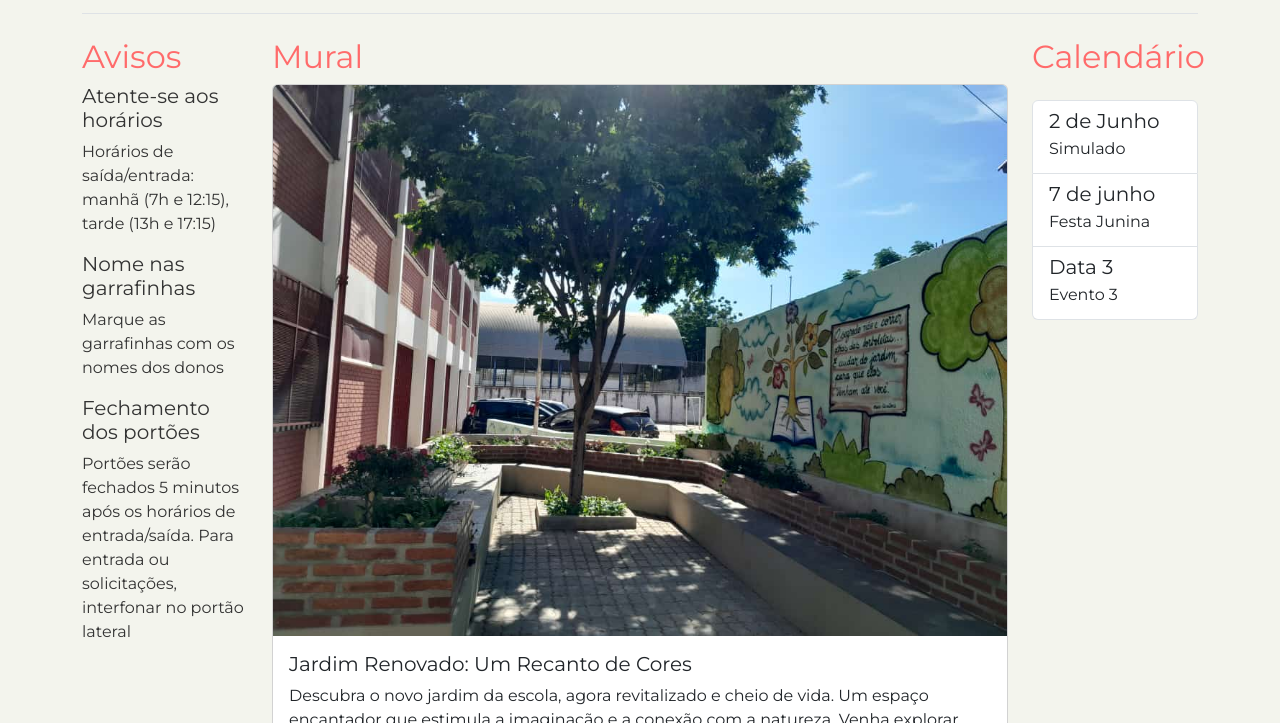
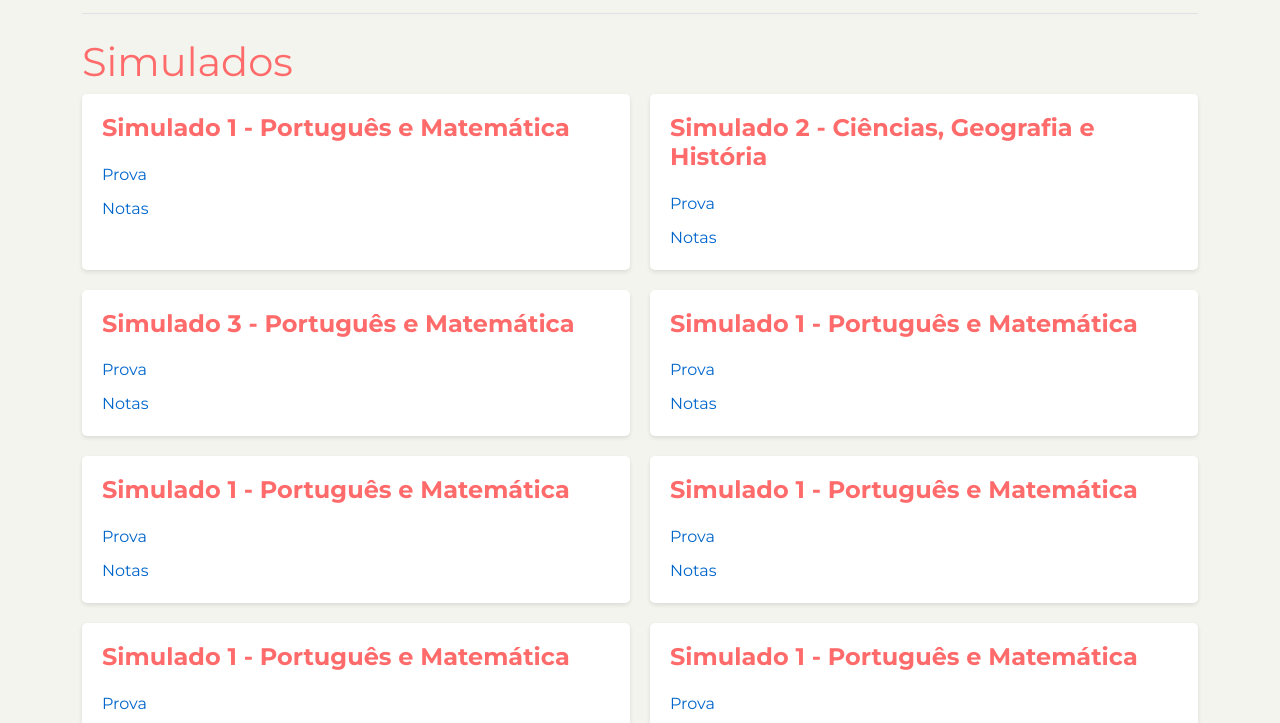
Before and after one commit to cesarnuness/sebastiana, a website built with Parcel: page index.html in a window 1280 px wide. Both pictures are taken after a click on the link "Simulados". Shown: the part 59-782 px from the top of the page. Built offline with nearby package versions, Linux system fonts and the light colour scheme.

Commit message:
Finished simulados page and the functionability

```diff
--- a/script.js
+++ b/script.js
@@ -1,5 +1,6 @@
 import renderEquipe from "./src/view/viewEquipe.mjs";
 import renderInicio from "./src/view/viewInicio.mjs";
+import renderSimulados from "./src/view/viewSimulados.mjs";
 
 // // JavaScript code for infinite scrolling
 // let newsContainer = document.getElementById("news-container");
@@ -32,7 +33,8 @@ inicio.addEventListener("click", function () {
 });
 
 simulados.addEventListener("click", function () {
-  // Add your code here for the "Simulados" button functionality
+  principal.innerHTML = "";
+  principal.insertAdjacentHTML("beforeend", renderSimulados());
 });
 
 galeria.addEventListener("click", function () {
--- /dev/null
+++ b/simulado.html
@@ -0,0 +1,162 @@
+<!DOCTYPE html>
+<html lang="en">
+  <head>
+    <meta charset="UTF-8" />
+    <meta http-equiv="X-UA-Compatible" content="IE=edge" />
+    <meta name="viewport" content="width=device-width, initial-scale=1.0" />
+    <title>Prof. Sebastiana Valdiria</title>
+    <link rel="preconnect" href="https://fonts.googleapis.com" />
+    <link rel="preconnect" href="https://fonts.gstatic.com" crossorigin />
+    <link
+      href="https://fonts.googleapis.com/css2?family=Montserrat:wght@100;400;700&display=swap"
+      rel="stylesheet"
+    />
+    <link
+      href="https://cdn.jsdelivr.net/npm/bootstrap@5.3.0-alpha3/dist/css/bootstrap.min.css"
+      rel="stylesheet"
+    />
+    <link rel="stylesheet" href="style.css" />
+  </head>
+
+  <body>
+    <div class="container">
+      <header
+        class="d-flex flex-wrap justify-content-center py-3 mb-4 border-bottom"
+      >
+        <a
+          href="/"
+          class="d-flex align-items-center mb-3 mb-md-0 me-md-auto link-body-emphasis text-decoration-none"
+        >
+          <svg class="bi me-2" width="45" height="35">
+            <image xlink:href="logo-sol.png" width="40" height="32" />
+            <use></use>
+          </svg>
+          <span class="fs-4">Profª. Sebastiana Valdiria</span>
+        </a>
+
+        <ul class="nav nav-pills">
+          <li class="nav-item">
+            <a id="btn--inicio" href="#" class="nav-link" aria-current="page"
+              >Início</a
+            >
+          </li>
+          <li class="nav-item">
+            <a id="btn--simulados" href="#" class="nav-link">Simulados</a>
+          </li>
+          <li class="nav-item">
+            <a id="btn--equipe" href="#" class="nav-link">Equipe</a>
+          </li>
+          <li class="nav-item">
+            <a id="btn--galeria" href="#" class="nav-link">Galeria</a>
+          </li>
+          <li class="nav-item"><a href="#" class="nav-link">Contato</a></li>
+        </ul>
+      </header>
+    </div>
+    <main class="principal">
+      <div class="container">
+        <div class="row">
+          <div class="col-12">
+            <h1>Simulados</h1>
+            <div class="simulados">
+              <div class="simulado">
+                <h3>Simulado 1 - Português e Matemática</h3>
+                <a href="#">Prova</a>
+                <br />
+                <a href="#">Notas</a>
+              </div>
+
+              <div class="simulado">
+                <h3>Simulado 2 - Ciências, Geografia e História</h3>
+                <a href="#">Prova</a>
+                <br />
+                <a href="#">Notas</a>
+              </div>
+
+              <div class="simulado">
+                <h3>Simulado 3 - Português e Matemática</h3>
+                <a href="#">Prova</a>
+                <br />
+                <a href="#">Notas</a>
+              </div>
+              <div class="simulado">
+                <h3>Simulado 1 - Português e Matemática</h3>
+                <a href="#">Prova</a>
+                <br />
+                <a href="#">Notas</a>
+              </div>
+              <div class="simulado">
+                <h3>Simulado 1 - Português e Matemática</h3>
+                <a href="#">Prova</a>
+                <br />
+                <a href="#">Notas</a>
+              </div>
+              <div class="simulado">
+                <h3>Simulado 1 - Português e Matemática</h3>
+                <a href="#">Prova</a>
+                <br />
+                <a href="#">Notas</a>
+              </div>
+              <div class="simulado">
+                <h3>Simulado 1 - Português e Matemática</h3>
+                <a href="#">Prova</a>
+                <br />
+                <a href="#">Notas</a>
+              </div>
+              <div class="simulado">
+                <h3>Simulado 1 - Português e Matemática</h3>
+                <a href="#">Prova</a>
+                <br />
+                <a href="#">Notas</a>
+              </div>
+              <div class="simulado">
+                <h3>Simulado 1 - Português e Matemática</h3>
+                <a href="#">Prova</a>
+                <br />
+                <a href="#">Notas</a>
+              </div>
+              <div class="simulado">
+                <h3>Simulado 1 - Português e Matemática</h3>
+                <a href="#">Prova</a>
+                <br />
+                <a href="#">Notas</a>
+              </div>
+              <div class="simulado">
+                <h3>Simulado 1 - Português e Matemática</h3>
+                <a href="#">Prova</a>
+                <br />
+                <a href="#">Notas</a>
+              </div>
+              <div class="simulado">
+                <h3>Simulado 1 - Português e Matemática</h3>
+                <a href="#">Prova</a>
+                <br />
+                <a href="#">Notas</a>
+              </div>
+            </div>
+          </div>
+        </div>
+      </div>
+    </main>
+
+    <footer>
+      <div class="container">
+        <div class="row">
+          <div class="col-12">
+            <div class="logo">
+              <img src="logo-sol.png" alt="Logo da Escola" />
+            </div>
+            <div class="social-icons">
+              <a href="#"><img src="instagram.svg" alt="Instagram" /></a>
+              <a href="#"><img src="whatsapp.svg" alt="WhatsApp" /></a>
+              <a href="#"><img src="facebook.svg" alt="Facebook" /></a>
+            </div>
+          </div>
+        </div>
+      </div>
+    </footer>
+
+    <script src="https://cdn.jsdelivr.net/npm/bootstrap@5.3.0-alpha3/dist/js/bootstrap.bundle.min.js"></script>
+    <script type="module" src="script.js"></script>
+  </body>
+</html>
--- /dev/null
+++ b/src/view/viewSimulados.mjs
@@ -0,0 +1,87 @@
+const renderSimulados = () => {
+  return `<div class="container">
+  <div class="row">
+    <div class="col-12">
+      <h1>Simulados</h1>
+      <div class="simulados">
+        <div class="simulado">
+          <h3>Simulado 1 - Português e Matemática</h3>
+          <a href="#">Prova</a>
+          <br />
+          <a href="#">Notas</a>
+        </div>
+
+        <div class="simulado">
+          <h3>Simulado 2 - Ciências, Geografia e História</h3>
+          <a href="#">Prova</a>
+          <br />
+          <a href="#">Notas</a>
+        </div>
+
+        <div class="simulado">
+          <h3>Simulado 3 - Português e Matemática</h3>
+          <a href="#">Prova</a>
+          <br />
+          <a href="#">Notas</a>
+        </div>
+        <div class="simulado">
+          <h3>Simulado 1 - Português e Matemática</h3>
+          <a href="#">Prova</a>
+          <br />
+          <a href="#">Notas</a>
+        </div>
+        <div class="simulado">
+          <h3>Simulado 1 - Português e Matemática</h3>
+          <a href="#">Prova</a>
+          <br />
+          <a href="#">Notas</a>
+        </div>
+        <div class="simulado">
+          <h3>Simulado 1 - Português e Matemática</h3>
+          <a href="#">Prova</a>
+          <br />
+          <a href="#">Notas</a>
+        </div>
+        <div class="simulado">
+          <h3>Simulado 1 - Português e Matemática</h3>
+          <a href="#">Prova</a>
+          <br />
+          <a href="#">Notas</a>
+        </div>
+        <div class="simulado">
+          <h3>Simulado 1 - Português e Matemática</h3>
+          <a href="#">Prova</a>
+          <br />
+          <a href="#">Notas</a>
+        </div>
+        <div class="simulado">
+          <h3>Simulado 1 - Português e Matemática</h3>
+          <a href="#">Prova</a>
+          <br />
+          <a href="#">Notas</a>
+        </div>
+        <div class="simulado">
+          <h3>Simulado 1 - Português e Matemática</h3>
+          <a href="#">Prova</a>
+          <br />
+          <a href="#">Notas</a>
+        </div>
+        <div class="simulado">
+          <h3>Simulado 1 - Português e Matemática</h3>
+          <a href="#">Prova</a>
+          <br />
+          <a href="#">Notas</a>
+        </div>
+        <div class="simulado">
+          <h3>Simulado 1 - Português e Matemática</h3>
+          <a href="#">Prova</a>
+          <br />
+          <a href="#">Notas</a>
+        </div>
+      </div>
+    </div>
+  </div>
+</div>`;
+};
+
+export default renderSimulados;
--- a/style.css
+++ b/style.css
@@ -1,6 +1,6 @@
 :root {
   --cor-primaria: #ff6b6b; /* Vermelho */
-  --cor-secundaria: #ffe66d; /* Amarelo */
+  --cor-secundaria: #0a1831; /* Amarelo */
   --cor-fundo: #f3f4ed; /* Bege */
   --cor-texto: #333333; /* Preto */
 }
@@ -184,3 +184,33 @@ footer {
   margin: 20px 0;
   font-weight: bold;
 }
+
+.simulados {
+  display: grid;
+  grid-template-columns: repeat(auto-fit, minmax(400px, 1fr));
+  gap: 20px;
+}
+
+.simulado {
+  background-color: #ffffff;
+  border-radius: 5px;
+  padding: 20px;
+  box-shadow: 0 2px 4px rgba(0, 0, 0, 0.1);
+}
+
+.simulado h3 {
+  font-weight: 700;
+  font-size: 24px;
+  margin-bottom: 10px;
+}
+
+.simulado a {
+  color: #0066cc;
+  text-decoration: none;
+  margin-top: 10px;
+  display: inline-block;
+}
+
+.simulado a:hover {
+  text-decoration: underline;
+}
```
Also changed, not shown: index.html (+0 -1 lines), src/view/viewEquipe.mjs (+21 -22 lines), src/view/view.js (deleted).
